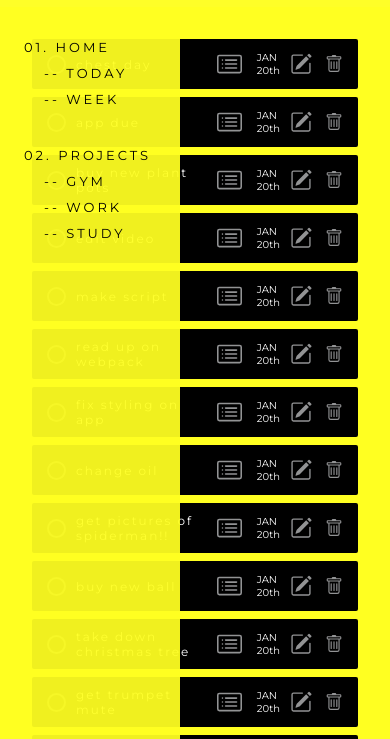
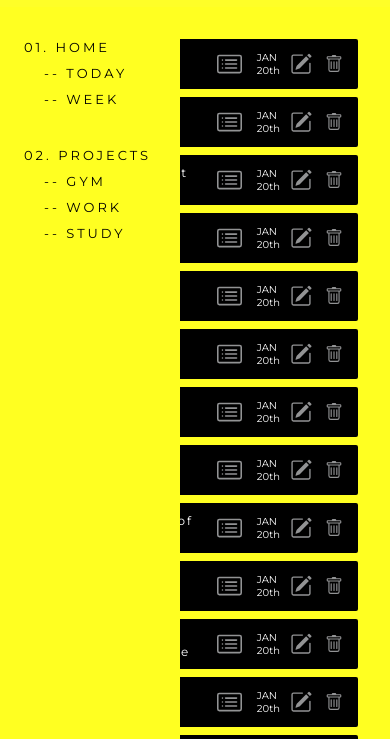
Before and after one commit to juneDaSilva/to-do-list, a website built with webpack: page src/template.html in a window 390 px wide. Both pictures are taken after a click on the element 47 px from the left and 25 px from the top of the page. Shown: the part 43-782 px from the top of the page. Built offline with nearby package versions, Linux system fonts and the light colour scheme; a web font is replaced by a local one.

Commit message:
Make sidebar dropdown functional

```diff
--- a/src/apps/burger.js
+++ b/src/apps/burger.js
@@ -1,5 +1,6 @@
 const burger = document.querySelector(".burger-menu");
 const sidebar = document.querySelector(".sidebar");
+const main = document.querySelector(".main");
 
 const toggleBurger = () => {
   burger.classList.toggle("burger-active");
@@ -9,10 +10,15 @@ const toggleSidebar = () => {
   sidebar.classList.toggle("side-show");
 };
 
+const toggleMain = () => {
+  main.classList.toggle("inactive-main");
+};
+
 const burgerListen = () => {
   burger.addEventListener("click", () => {
     toggleBurger();
     toggleSidebar();
+    toggleMain();
   });
 };
 
--- a/src/styles/base.css
+++ b/src/styles/base.css
@@ -46,6 +46,11 @@ header {
   max-width: 80rem;
 }
 
+.inactive-main {
+  /* margin-left: 100px; */
+  /* min-width: 250px; */
+}
+
 .burgernav {
   display: none;
 }
@@ -85,6 +90,7 @@ header {
 .hidden-nav {
   display: none;
 }
+
 /* --- MOBILE --- */
 @media only screen and (max-width: 700px) {
   header {
@@ -154,32 +160,20 @@ header {
     transition: 0.3s;
   }
 
+  /* ------  ---------- -----*/
+
   .sidebar {
+    transform: translateX(-400px);
     width: 40vw;
+    transition: 0.5s;
   }
-
-  .side-show {
-    display: flex;
-    transform: translateX(0);
-  }
-
-  /* ------  ---------- */
-
-  /* layout components */
-  /* .sidebar {
-    display: none;
-  } */
-
-  /* .sidebar div {
-    display: none;
-  } */
 
   .container {
     grid-template-columns: 1fr;
   }
 
   .main-container {
-    grid-column: 1/3;
+    grid-column: 1/2;
   }
 
   footer {
--- a/src/styles/cards.css
+++ b/src/styles/cards.css
@@ -10,7 +10,6 @@
   align-items: center;
   margin-bottom: 8px;
   border-radius: 2px;
-  /* transition: 0.1s; */
 }
 
 .card:hover {
--- a/src/styles/sidebar.css
+++ b/src/styles/sidebar.css
@@ -1,7 +1,7 @@
 .sidebar {
   grid-row: 2/4;
   grid-column: 1/2;
-  background-color: rgba(255, 255, 33, 0.941);
+  background-color: rgb(255, 255, 33);
   display: flex;
   flex-direction: column;
   align-items: start;
@@ -32,3 +32,9 @@
 .tab {
   margin-left: 20px;
 }
+
+/* Only active on burger-menu toggle */
+.side-show {
+  transform: translateX(0);
+  transition: 0.5s;
+}
```
Also changed, not shown: dist/main.js.
